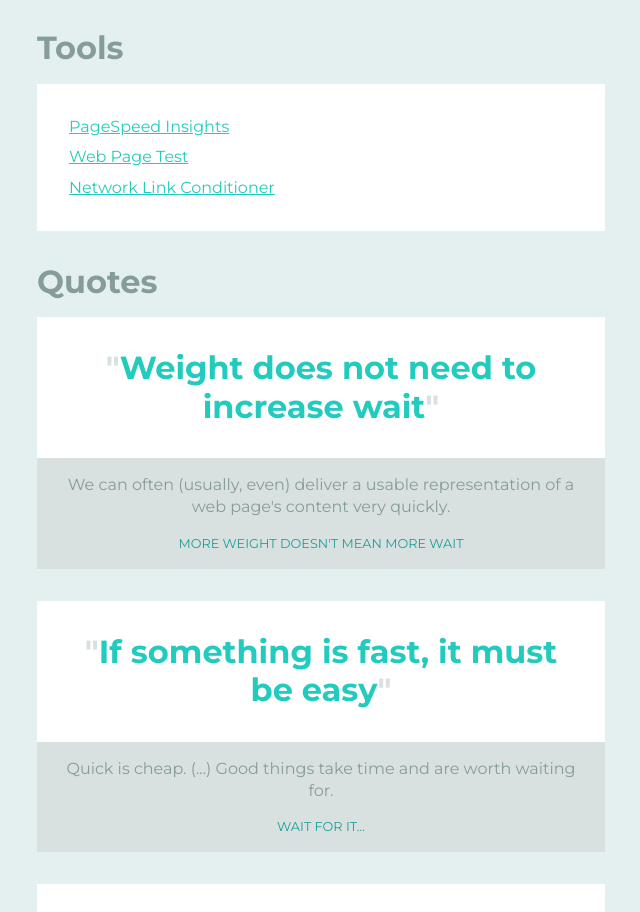
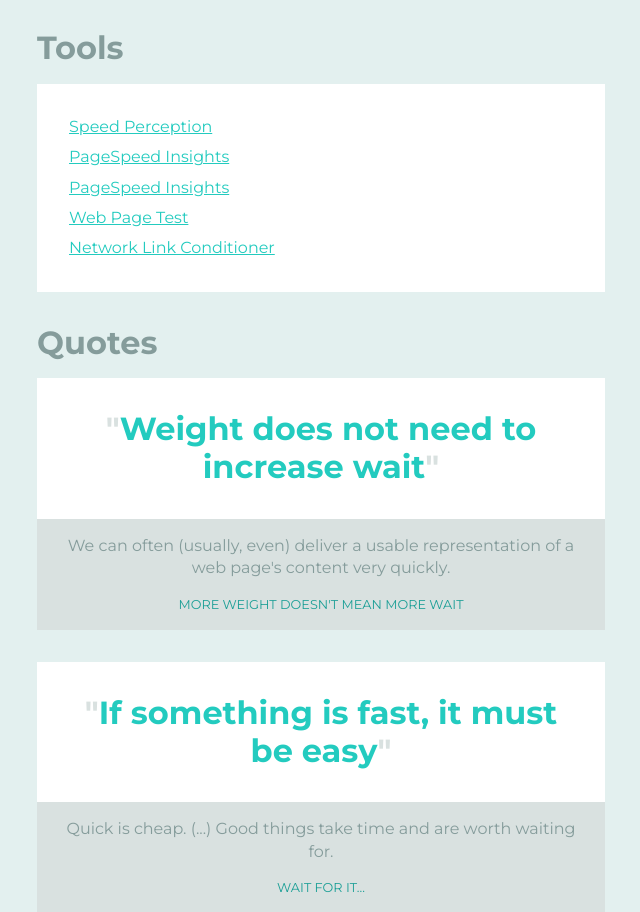
Before and after one commit to zhouzi/awesome-perceived-performance, a website: page index.html in a window 1280 px wide. Shown: the part 1946-2858 px from the top of the page, without its empty margins (319-959 px from the left). Drawn offline with Linux system fonts and the light colour scheme; some icons are missing.

Commit message:
add Speed Perception

```diff
--- a/index.html
+++ b/index.html
@@ -245,6 +245,8 @@ h2 {
 </ul>
 <h2 id="tools">Tools</h2>
 <ul>
+<li><a href="http://speedperception.meteorapp.com">Speed Perception</a></li>
+<li><a href="https://developers.google.com/speed/pagespeed/insights/">PageSpeed Insights</a></li>
 <li><a href="https://developers.google.com/speed/pagespeed/insights/">PageSpeed Insights</a></li>
 <li><a href="http://www.webpagetest.org/">Web Page Test</a></li>
 <li><a href="http://nshipster.com/network-link-conditioner/">Network Link Conditioner</a></li>
```
Also changed, not shown: README.md.
